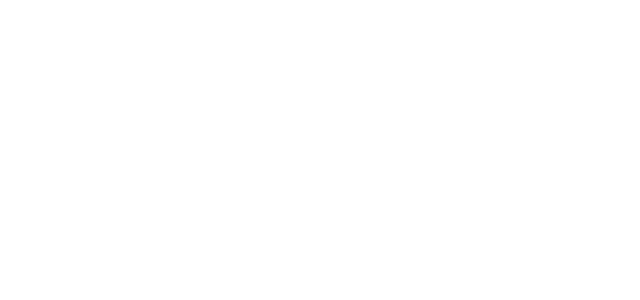
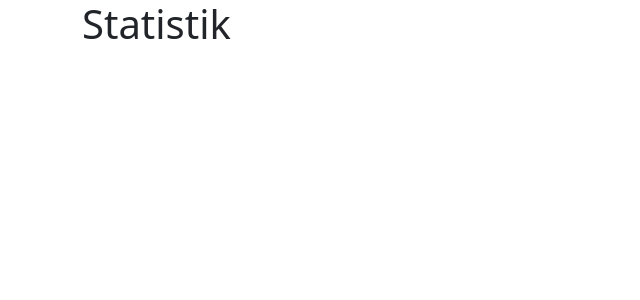
Before and after one commit to Noeell/Semeru, a React (Create React App) app: page /statistik in a window 1280 px wide. Shown: the top 300 px of the page, without its empty margins (0-640 px from the left). Built offline with nearby package versions, Linux system fonts and the light colour scheme.

Commit message:
routing works

```diff
--- a/src/Statistik.js
+++ b/src/Statistik.js
@@ -1,7 +1,15 @@
+import {Col, Container, Row} from "react-bootstrap";
+
 export default function Statistik() {
     return (
         <div>
-
+            <Container>
+                    <Row>
+                        <Col>
+                         <h1>Statistik</h1>
+                        </Col>
+                    </Row>
+            </Container>
         </div>
     )
 }
```
